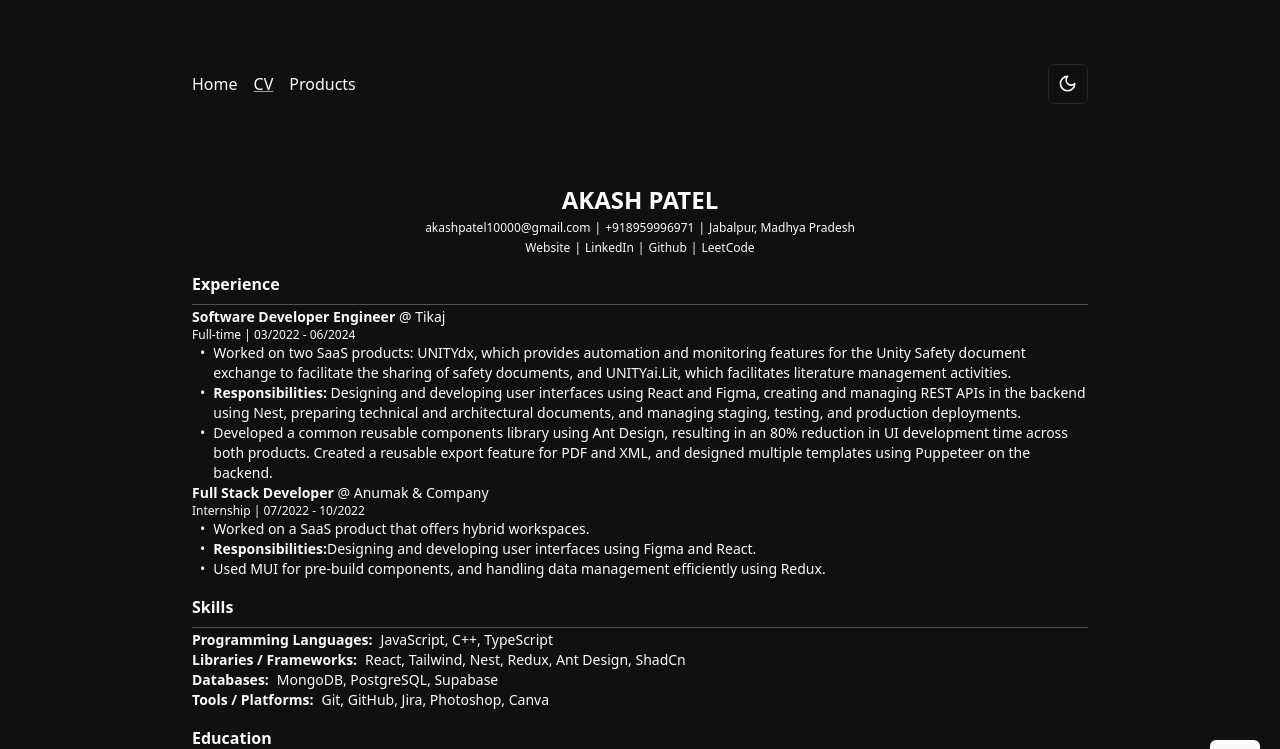
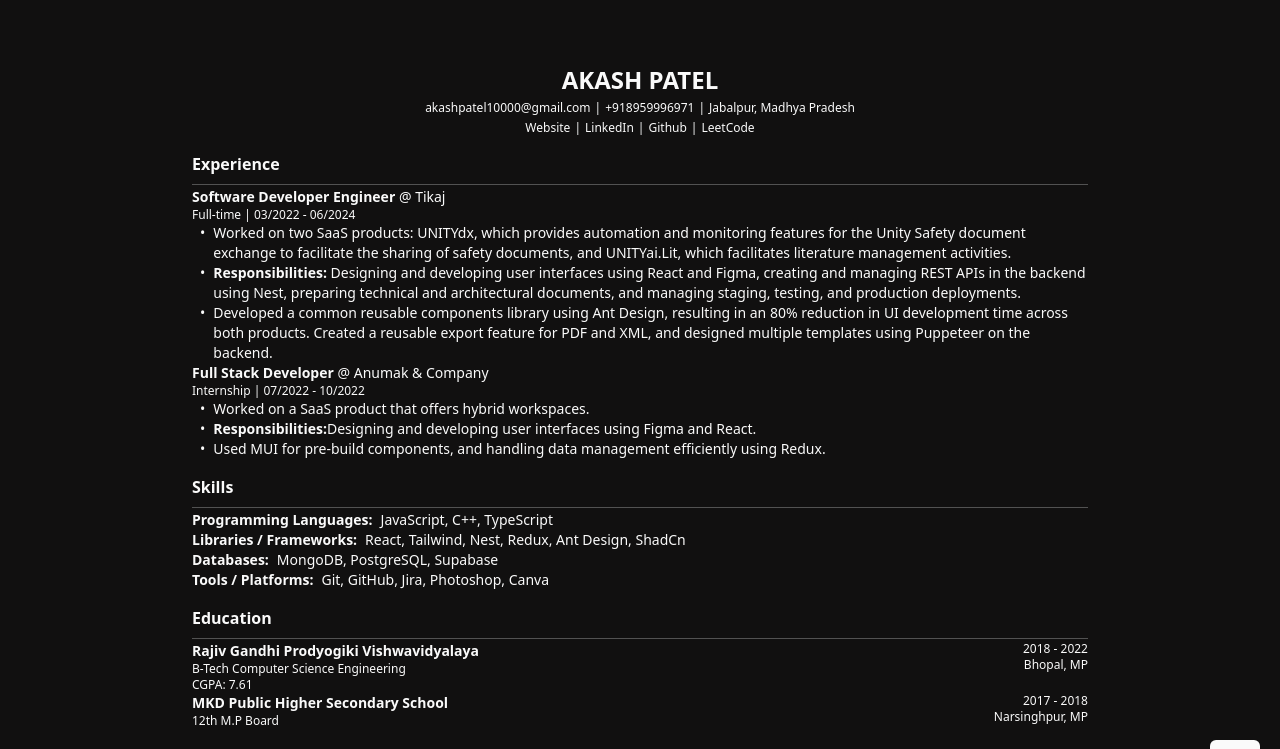
Before and after one commit to thefstalphabet/portfolio-v4, a React (Vite) app: page /cv in a window 1280 px wide. Shown: the top 749 px of the page. Built offline with nearby package versions, Linux system fonts and the light colour scheme.

Commit message:
update: passing nav bar conditionally

```diff
--- a/src/App.tsx
+++ b/src/App.tsx
@@ -5,11 +5,21 @@ import routes, { IRoutes } from "./lib/routes";
 export default function App() {
   return (
     <div className="my-16 grid gap-20 mx-auto px-5 w-[100%] lg:w-[70%] lg:px-0 md:max-w-6xl">
-      <NavigationBar />
       <Routes>
         {routes.map((route: IRoutes) => {
-          const { path, element } = route;
-          return <Route key={path} element={element} path={path} />;
+          const { path, element, navigationBar } = route;
+          return (
+            <Route
+              key={path}
+              element={
+                <>
+                  {navigationBar && <NavigationBar />}
+                  {element}
+                </>
+              }
+              path={path}
+            />
+          );
         })}
       </Routes>
     </div>
--- a/src/lib/routes.tsx
+++ b/src/lib/routes.tsx
@@ -6,6 +6,7 @@ import Products from "../pages/products";
 export interface IRoutes {
   path: string;
   element: JSX.Element;
+  navigationBar?: boolean;
 }
 const routes: Array<IRoutes> = [
   {
@@ -15,6 +16,7 @@ const routes: Array<IRoutes> = [
   {
     path: "/",
     element: <Home />,
+    navigationBar: true,
   },
   {
     path: "cv",
@@ -23,6 +25,7 @@ const routes: Array<IRoutes> = [
   {
     path: "/products",
     element: <Products />,
+    navigationBar: true,
   },
 ];
 
```
